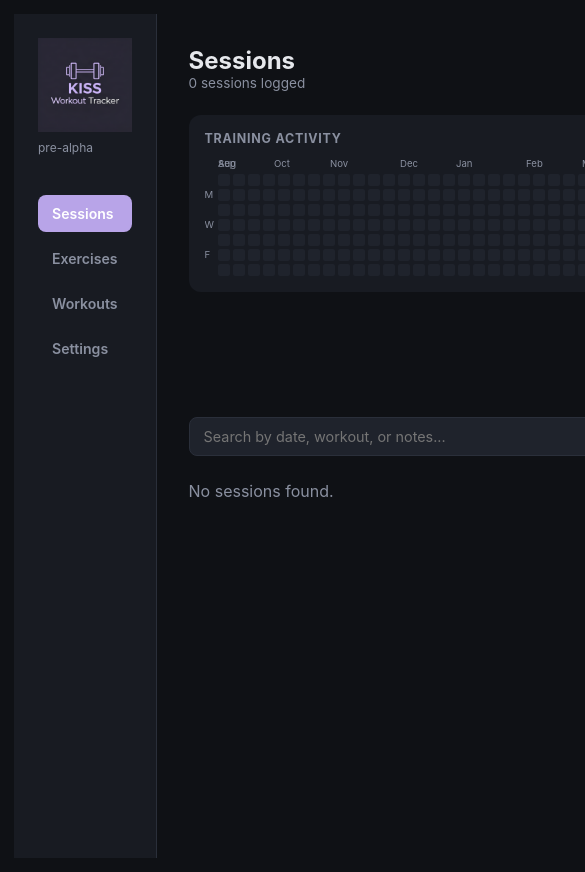
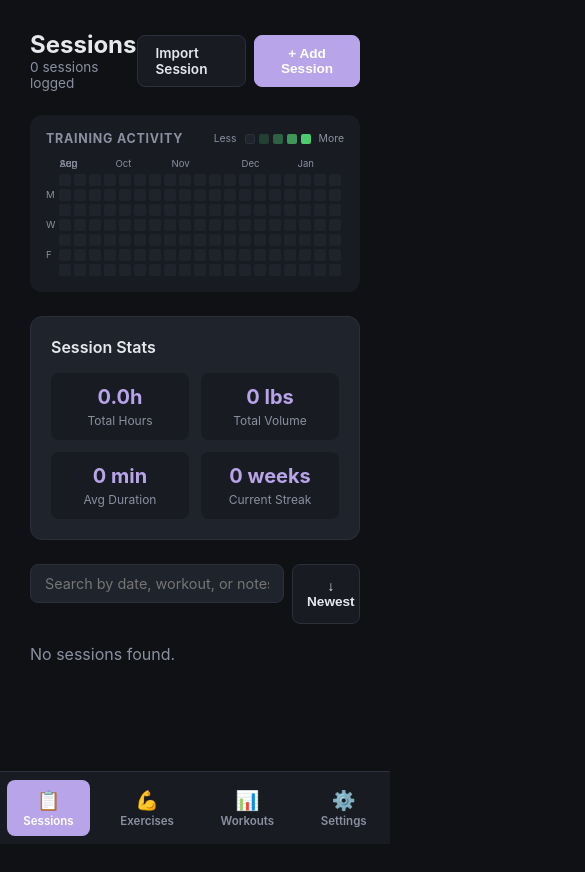
Before and after one commit to dummey/kiss-workout, a React (Vite) app: page /sessions in a window 390 px wide. Shown: the top 872 px of the page, 585 px wide, since content can reach past the window. Built offline with nearby package versions, Linux system fonts and the light colour scheme.

Commit message:
fixes some layout stuff

```diff
--- a/src/components/BackupReminderBanner.tsx
+++ b/src/components/BackupReminderBanner.tsx
@@ -28,7 +28,8 @@ export default function BackupReminderBanner({ onExport }: BackupReminderBannerP
       display: 'flex',
       alignItems: 'center',
       justifyContent: 'space-between',
-      width: '100%'
+      width: '100%',
+      marginBottom: 20
     }}>
       <span style={{ fontSize: '0.85rem', color: 'var(--text)' }}>
         {message}
--- a/src/components/Layout.tsx
+++ b/src/components/Layout.tsx
@@ -6,12 +6,9 @@ import { useBackup } from '../context/BackupContext'
 export default function Layout() {
   const { shouldShowReminder } = useBackup()
   return (
-    <div style={{ display: 'flex', minHeight: '100vh' }}>
-      <nav style={{
-        width: 200, background: 'var(--surface)', borderRight: '1px solid var(--border)',
-        padding: 24, display: 'flex', flexDirection: 'column', gap: 8
-      }}>
-        <div style={{ marginBottom: 32 }}>
+    <div className="layout">
+      <nav className="sidebar">
+        <div className="sidebar-logo">
           <img src={logo} alt="KISS Workout Tracker" style={{ width: '100%', height: 'auto' }} />
           <p style={{ color: 'var(--muted)', fontSize: '0.75rem', marginTop: 4 }}>pre-alpha</p>
         </div>
@@ -25,7 +22,7 @@ export default function Layout() {
         <NavLink to="/workouts" className={({ isActive }) => 'nav-link' + (isActive ? ' active' : '')}>
           Workouts
         </NavLink>
-        <NavLink to="/settings" className={({ isActive }) => 'nav-link' + (isActive ? ' active' : '')} style={{ display: 'flex', alignItems: 'center', justifyContent: 'space-between' }}>
+        <NavLink to="/settings" className={({ isActive }) => 'nav-link' + (isActive ? ' active' : '')}>
           Settings
           {shouldShowReminder && (
             <span style={{ width: 8, height: 8, borderRadius: '50%', background: 'var(--t1)' }} />
@@ -33,9 +30,31 @@ export default function Layout() {
         </NavLink>
       </nav>
 
-      <main style={{ flex: 1, padding: 32 }}>
+      <main className="main-content">
         <Outlet />
       </main>
+
+      <nav className="bottom-tab-bar">
+        <NavLink to="/sessions" className={({ isActive }) => 'tab-item' + (isActive ? ' active' : '')}>
+          <span className="tab-icon">📋</span>
+          <span>Sessions</span>
+        </NavLink>
+        <NavLink to="/exercises" className={({ isActive }) => 'tab-item' + (isActive ? ' active' : '')}>
+          <span className="tab-icon">💪</span>
+          <span>Exercises</span>
+        </NavLink>
+        <NavLink to="/workouts" className={({ isActive }) => 'tab-item' + (isActive ? ' active' : '')}>
+          <span className="tab-icon">📊</span>
+          <span>Workouts</span>
+        </NavLink>
+        <NavLink to="/settings" className={({ isActive }) => 'tab-item' + (isActive ? ' active' : '')}>
+          <span className="tab-icon">⚙️</span>
+          <span>Settings</span>
+          {shouldShowReminder && (
+            <span className="tab-badge" />
+          )}
+        </NavLink>
+      </nav>
     </div>
   )
 }
--- a/src/index.css
+++ b/src/index.css
@@ -135,6 +135,37 @@ body {
 .nav-link:hover { background: var(--surface2); color: var(--text); }
 .nav-link.active { background: var(--accent); color: #fff; }
 
+/* Layout */
+.layout {
+  display: flex;
+  min-height: 100vh;
+}
+
+.sidebar {
+  width: 200px;
+  background: var(--surface);
+  border-right: 1px solid var(--border);
+  padding: 24px;
+  display: flex;
+  flex-direction: column;
+  gap: 8px;
+  flex-shrink: 0;
+}
+
+.sidebar-logo {
+  margin-bottom: 32px;
+}
+
+.main-content {
+  flex: 1;
+  padding: 32px;
+  padding-bottom: 32px;
+}
+
+.bottom-tab-bar {
+  display: none;
+}
+
 .exercise-list {
   max-height: calc(100vh - 200px);
   overflow-y: auto;
@@ -145,10 +176,128 @@ body {
 .exercise-list::-webkit-scrollbar-thumb { background: var(--border); border-radius: 3px; }
 .exercise-list::-webkit-scrollbar-thumb:hover { background: var(--muted); }
 
+/* Mobile layout */
 @media (max-width: 700px) {
   body { padding: 14px; }
   header { flex-direction: column; gap: 8px; }
   .header-actions { margin-left: 0; }
   .exercise-grid { grid-template-columns: 1fr; }
   .form-row { flex-direction: column; }
+
+  .layout {
+    flex-direction: column;
+  }
+
+  .sidebar {
+    display: none;
+  }
+
+  .bottom-tab-bar {
+    display: flex;
+    position: fixed;
+    bottom: 0;
+    left: 0;
+    right: 0;
+    background: var(--surface);
+    border-top: 1px solid var(--border);
+    z-index: 100;
+    padding: 8px 0;
+    justify-content: space-around;
+  }
+
+  .tab-item {
+    display: flex;
+    flex-direction: column;
+    align-items: center;
+    gap: 2px;
+    padding: 8px 16px;
+    border-radius: 8px;
+    text-decoration: none;
+    color: var(--muted);
+    font-size: 0.72rem;
+    font-weight: 600;
+    min-width: 64px;
+    min-height: 48px;
+    justify-content: center;
+    position: relative;
+  }
+
+  .tab-item.active {
+    background: var(--accent);
+    color: #fff;
+  }
+
+  .tab-icon {
+    font-size: 1.2rem;
+  }
+
+  .tab-badge {
+    position: absolute;
+    top: 4px;
+    right: 12px;
+    width: 8px;
+    height: 8px;
+    border-radius: 50%;
+    background: var(--t1);
+  }
+
+  .main-content {
+    padding: 16px;
+    padding-bottom: 100px;
+  }
+
+  .timer-row {
+    flex-direction: column;
+  }
+
+  .timer-card {
+    flex: 1 1 auto;
+    width: 100%;
+  }
+
+  .heatmap-stats-row {
+    flex-direction: column;
+  }
+
+  .heatmap-card,
+  .stats-card {
+    flex: 1 1 auto;
+    width: 100%;
+  }
+
+  .modal {
+    width: 100%;
+    max-width: 100%;
+    border-radius: 0;
+    height: 100%;
+    max-height: 100vh;
+  }
+
+  .btn-sm {
+    padding: 8px 14px;
+    font-size: 0.85rem;
+    min-width: 44px;
+    min-height: 44px;
+  }
+
+  .edit-input {
+    padding: 8px 6px;
+    font-size: 16px;
+  }
+
+  .card {
+    padding: 16px;
+  }
+
+  .card-head {
+    gap: 8px;
+  }
+
+  .card-name {
+    font-size: 0.95rem;
+  }
+
+  textarea {
+    font-size: 16px;
+  }
 }
--- a/src/pages/SessionDetailPage.tsx
+++ b/src/pages/SessionDetailPage.tsx
@@ -199,10 +199,10 @@ export default function SessionDetailPage() {
         </div>
       </div>
 
-      <div style={{ display: 'flex', gap: 16, marginBottom: 24, flexWrap: 'wrap', position: 'sticky', top: 0, zIndex: 10, background: 'var(--bg)', padding: '8px 0' }}>
-        <div style={{ flex: '0 0 280px', background: 'var(--surface2)', borderRadius: 'var(--radius)', padding: 16, textAlign: 'center' }}>
+      <div className="timer-row" style={{ display: 'flex', gap: 16, marginBottom: 24, flexWrap: 'wrap', position: 'sticky', top: 0, zIndex: 10, background: 'var(--bg)', padding: '8px 0' }}>
+        <div className="timer-card" style={{ flex: '1 1 280px', background: 'var(--surface2)', borderRadius: 'var(--radius)', padding: 16, textAlign: 'center' }}>
           <h3 style={{ fontSize: '0.85rem', textTransform: 'uppercase', letterSpacing: '0.06em', color: 'var(--muted)', marginBottom: 8, fontWeight: 700 }}>
-            Session Time
+            Time
           </h3>
           <div style={{ fontSize: '3.6rem', fontWeight: 800, fontFamily: 'monospace', color: isRunning ? 'var(--t3)' : 'var(--muted)' }}>
             {elapsedTime >= 3600 && <span>{Math.floor(elapsedTime / 3600)}:</span>}
@@ -219,7 +219,7 @@ export default function SessionDetailPage() {
           </div>
         </div>
 
-        <div style={{ flex: '0 0 280px', background: 'var(--surface2)', borderRadius: 'var(--radius)', padding: 16, textAlign: 'center' }}>
+        <div className="timer-card" style={{ flex: '1 1 280px', background: 'var(--surface2)', borderRadius: 'var(--radius)', padding: 16, textAlign: 'center' }}>
           <h3 style={{ fontSize: '0.85rem', textTransform: 'uppercase', letterSpacing: '0.06em', color: 'var(--muted)', marginBottom: 8, fontWeight: 700 }}>
             Rest Time
           </h3>
--- a/src/pages/SessionsPage.tsx
+++ b/src/pages/SessionsPage.tsx
@@ -152,15 +152,16 @@ export default function SessionsPage() {
         </div>
       </div>
 
-      <div style={{ display: 'flex', gap: 24, marginBottom: 24 }}>
-        <div style={{ flex: '1 1 60%', height: '100%' }}>
+      <div className="heatmap-stats-row" style={{ display: 'flex', gap: 24, marginBottom: 24 }}>
+        <div className="heatmap-card" style={{ flex: '1 1 60%', height: '100%' }}>
           <CalendarHeatmap sessions={data?.sessions || []} />
         </div>
-        <div style={{ flex: '1 1 40%' }}>
+        <div className="stats-card" style={{ flex: '1 1 40%' }}>
           <SessionStats sessions={data?.sessions || []} />
         </div>
       </div>
 
+      <div style={{ marginBottom: 20 }}>
         <BackupReminderBanner onExport={() => {
           getStore('tracker').then((data) => {
             const blob = new Blob([JSON.stringify(data, null, 2)], { type: 'application/json' })
@@ -175,6 +176,7 @@ export default function SessionsPage() {
             recordBackup()
           })
         }} />
+      </div>
 
       <div style={{ marginBottom: 20, display: 'flex', gap: 8, alignItems: 'flex-start' }}>
         <input
```
Lines whose indentation alone changed are shown as unchanged.
